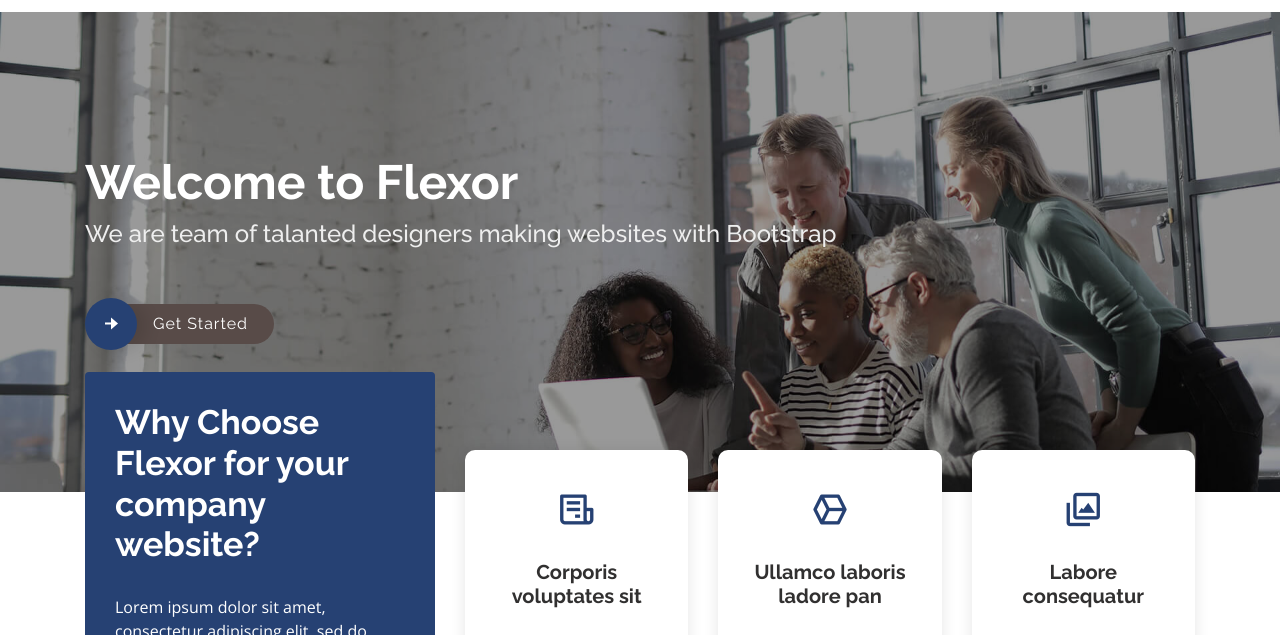
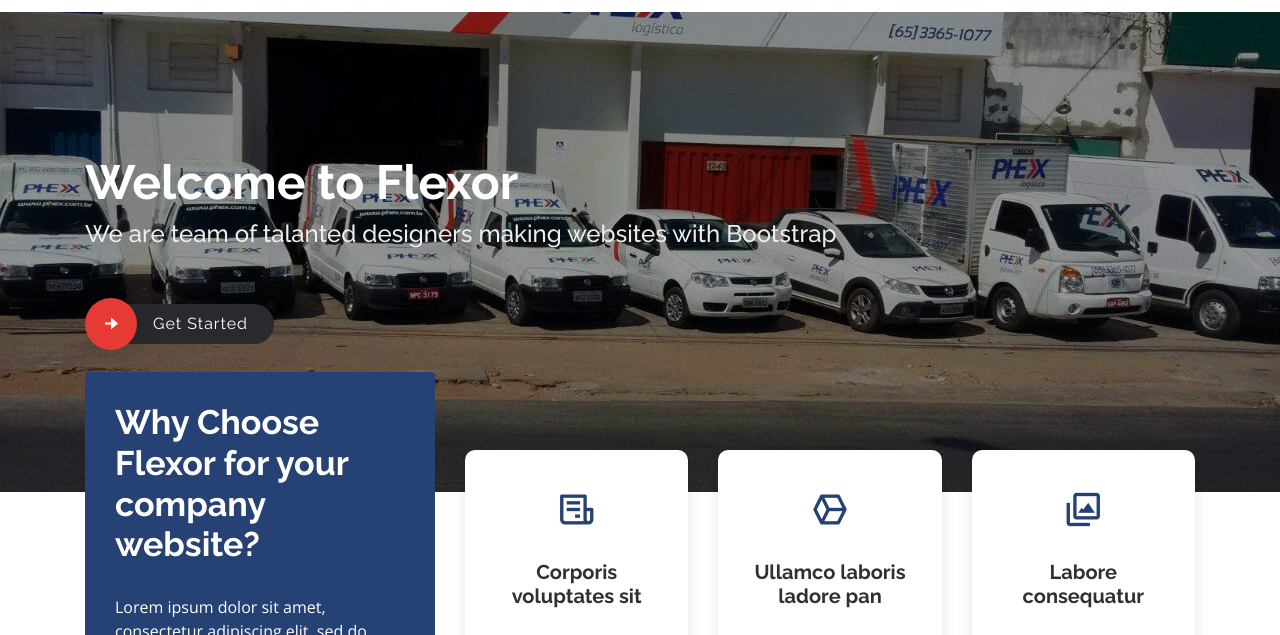
Before and after one commit to josiel27/phex-dev, a plain HTML site: page index.html in a window 1280 px wide. Shown: the part 95-730 px from the top of the page. Drawn offline with nearby package versions, Linux system fonts and the light colour scheme; a script that the page names is missing.

Commit message:
Adicionando imagem de background

```diff
--- a/assets/css/style.css
+++ b/assets/css/style.css
@@ -398,7 +398,8 @@ h6 {
 #hero {
   width: 100%;
   height: 60vh;
-  background: url("../img/hero-bg.jpg") center center;
+  /* background: url("../img/hero-bg.jpg") center center; TODO: REMOVE OLD image */
+  background: url("../img/background/background-home.jpg") center center;
   background-size: cover;
   position: relative;
   z-index: 1;
@@ -436,7 +437,7 @@ h6 {
 
 #hero .get-started-icon {
   font-size: 24px;
-  background: var(--primary);
+  background: var(--secondary);
   padding: 14px;
   color: #fff;
   border-radius: 50px;
@@ -455,7 +456,7 @@ h6 {
   margin-left: -10px;
   padding: 8px 26px 8px 26px;
   color: #fff;
-  background: #584b48;
+  background: var(--topbar);
   border-radius: 0 50px 50px 0;
   position: relative;
   z-index: 4;
```
Also changed, not shown: assets/img/background/background-home.jpg (added).
